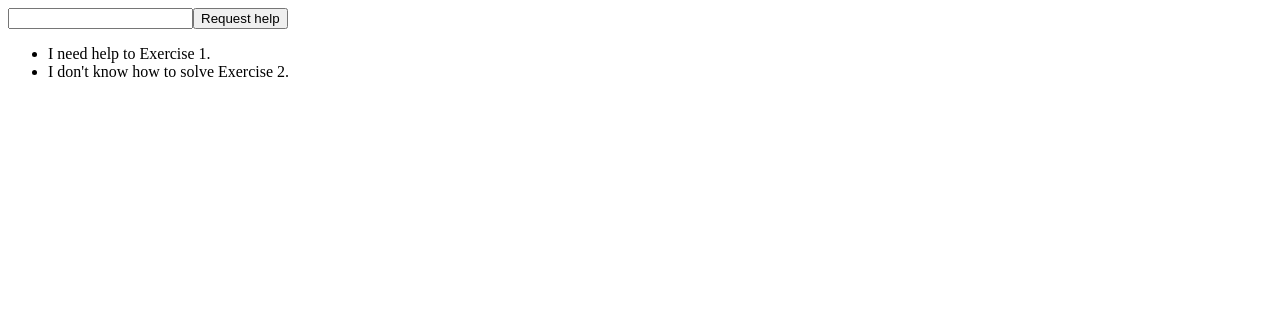
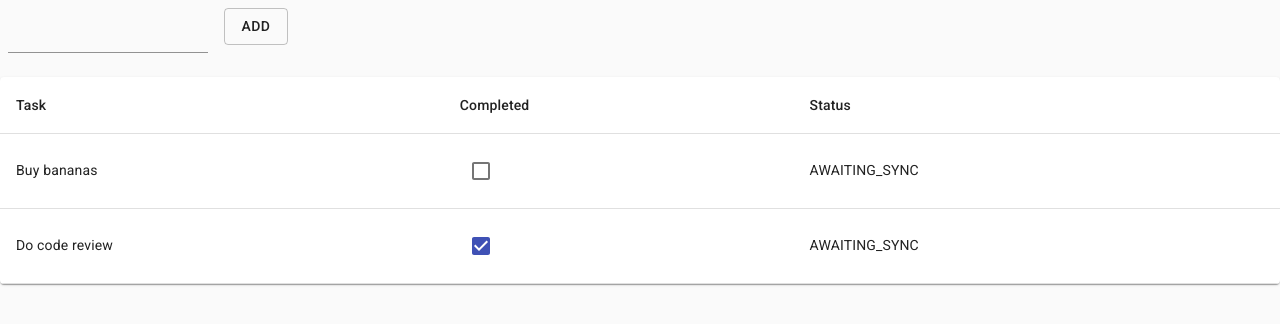
Before and after one commit to tahkojuusto/yata, a React app: page / in a window 1280 px wide. Built offline with nearby package versions, Linux system fonts and the light colour scheme.

Commit message:
Add completed toggle

```diff
--- a/package.json
+++ b/package.json
@@ -3,6 +3,7 @@
   "version": "0.1.0",
   "private": true,
   "dependencies": {
+    "@material-ui/core": "^4.4.0",
     "react": "^16.9.0",
     "react-dom": "^16.9.0",
     "react-redux": "^7.1.0",
--- a/public/index.html
+++ b/public/index.html
@@ -3,7 +3,6 @@
   <head>
     <meta charset="utf-8" />
     <link rel="shortcut icon" href="%PUBLIC_URL%/favicon.ico" />
-    <meta name="viewport" content="width=device-width, initial-scale=1" />
     <meta name="theme-color" content="#000000" />
     <!--
       manifest.json provides metadata used when your web app is installed on a
@@ -19,6 +18,18 @@
       work correctly both with client-side routing and a non-root public URL.
       Learn how to configure a non-root public URL by running `npm run build`.
     -->
+    <link
+      rel="stylesheet"
+      href="https://fonts.googleapis.com/css?family=Roboto:300,400,500,700&display=swap"
+    />
+    <link
+      rel="stylesheet"
+      href="https://fonts.googleapis.com/icon?family=Material+Icons"
+    />
+    <meta
+      name="viewport"
+      content="minimum-scale=1, initial-scale=1, width=device-width, shrink-to-fit=no"
+    />
     <title>Reksi</title>
   </head>
   <body>
--- a/src/actions/index.js
+++ b/src/actions/index.js
@@ -3,7 +3,15 @@ import uuidv4 from 'uuid/v4';
 export const addTask = description => ({
   type: 'ADD_TASK',
   id: uuidv4(),
+  status: 'AWAITING_SYNC',
+  completed: false,
   description,
+});
+
+export const toggleCompleted = (id, completed) => ({
+  type: 'TOGGLE_COMPLETED',
+  id,
+  completed,
 });
 
 export const setVisibilityFilter = filter => ({
@@ -14,3 +22,9 @@ export const setVisibilityFilter = filter => ({
 export const VisibilityFilters = {
   SHOW_ALL: 'SHOW_ALL',
 };
+
+export const Status = {
+  AWAITING_SYNC: 'AWAITING_SYNC',
+  SYNC_OK: 'SYNC_OK',
+  SYNC_ERROR: 'SYNC_ERROR',
+};
--- a/src/components/TaskList.js
+++ b/src/components/TaskList.js
@@ -1,22 +1,87 @@
 import React from 'react';
+import { connect } from 'react-redux';
+import { toggleCompleted } from '../actions';
 import PropTypes from 'prop-types';
-import Task from './Task';
+import { makeStyles } from '@material-ui/core/styles';
+import Table from '@material-ui/core/Table';
+import TableBody from '@material-ui/core/TableBody';
+import TableCell from '@material-ui/core/TableCell';
+import TableHead from '@material-ui/core/TableHead';
+import TableRow from '@material-ui/core/TableRow';
+import Paper from '@material-ui/core/Paper';
+import Checkbox from '@material-ui/core/Checkbox';
 
-const TaskList = ({ tasks }) => (
-  <ul>
-    {tasks.map(task => (
-      <Task key={task.id} {...task} />
-    ))}
-  </ul>
-);
+const useStyles = makeStyles(theme => ({
+  root: {
+    width: '100%',
+    marginTop: theme.spacing(3),
+    overflowX: 'auto',
+  },
+  table: {
+    minWidth: 200,
+  },
+}));
+
+const TaskList = ({ tasks, toggleCompleted: _toggleCompleted }) => {
+  const classes = useStyles();
+
+  const toggleCompleted = (e, id, completed) => {
+    e.preventDefault();
+    const task = tasks.find(task => task.id === id);
+    if (!task || task.completed === completed) {
+      return;
+    }
+
+    _toggleCompleted(id, completed);
+  };
+
+  return (
+    <Paper className={classes.root}>
+      <Table className={classes.table}>
+        <TableHead>
+          <TableRow>
+            <TableCell>Task</TableCell>
+            <TableCell>Completed</TableCell>
+            <TableCell>Status</TableCell>
+          </TableRow>
+        </TableHead>
+        <TableBody>
+          {tasks.map(task => (
+            <TableRow>
+              <TableCell>{task.description}</TableCell>
+              <TableCell>
+                <Checkbox
+                  color="primary"
+                  checked={task.completed}
+                  onChange={e => toggleCompleted(e, task.id, !task.completed)}
+                  value={task.completed}
+                />
+              </TableCell>
+              <TableCell>{task.status}</TableCell>
+            </TableRow>
+          ))}
+        </TableBody>
+      </Table>
+    </Paper>
+  );
+};
 
 TaskList.propTypes = {
   tasks: PropTypes.arrayOf(
     PropTypes.shape({
       id: PropTypes.string.isRequired,
       description: PropTypes.string.isRequired,
+      completed: PropTypes.bool.isRequired,
+      status: PropTypes.oneOf(['AWAITING_SYNC', 'SYNC_OK']).isRequired,
     }).isRequired
   ).isRequired,
 };
 
-export default TaskList;
+const mapDispatchToProps = {
+  toggleCompleted,
+};
+
+export default connect(
+  null,
+  mapDispatchToProps
+)(TaskList);
--- a/src/containers/AddTask.js
+++ b/src/containers/AddTask.js
@@ -1,13 +1,38 @@
 import React from 'react';
+import { makeStyles } from '@material-ui/core/styles';
+import Button from '@material-ui/core/Button';
+import Input from '@material-ui/core/Input';
 import { connect } from 'react-redux';
 import { addTask } from '../actions';
 
+const useStyles = makeStyles(theme => ({
+  button: {
+    margin: theme.spacing(1),
+  },
+  input: {
+    display: 'none',
+  },
+  container: {
+    display: 'flex',
+    flexWrap: 'wrap',
+  },
+  textField: {
+    marginLeft: theme.spacing(1),
+    marginRight: theme.spacing(1),
+    width: 200,
+  },
+}));
+
 const AddTask = props => {
+  const classes = useStyles();
   let input;
 
   return (
     <div>
       <form
+        className={classes.container}
+        noValidate
+        autoComplete="off"
         onSubmit={e => {
           e.preventDefault();
           if (!input.value.trim()) {
@@ -17,8 +42,15 @@ const AddTask = props => {
           input.value = '';
         }}
       >
-        <input ref={node => (input = node)} />
-        <button type="submit">Request help</button>
+        <Input
+          className={classes.textField}
+          margin="normal"
+          label="Add todo item here"
+          inputRef={node => (input = node)}
+        />
+        <Button variant="outlined" className={classes.button} type="submit">
+          Add
+        </Button>
       </form>
     </div>
   );
--- a/src/index.js
+++ b/src/index.js
@@ -1,4 +1,5 @@
 import React from 'react';
+import CssBaseline from '@material-ui/core/CssBaseline';
 import { render } from 'react-dom';
 import { Provider } from 'react-redux';
 import { createStore } from 'redux';
@@ -12,7 +13,10 @@ const store = createStore(
 
 render(
   <Provider store={store}>
-    <App />
+    <React.Fragment>
+      <CssBaseline />
+      <App />
+    </React.Fragment>
   </Provider>,
   document.getElementById('root')
 );
--- a/src/reducers/tasks.js
+++ b/src/reducers/tasks.js
@@ -1,11 +1,17 @@
+import { Status } from '../actions';
+
 const initialState = [
   {
-    id: '59cfcd48-5e73-4476-b2ed-b4160a0cbdef',
-    description: 'I need help to Exercise 1.',
+    id: '1',
+    description: 'Buy bananas',
+    completed: false,
+    status: 'AWAITING_SYNC',
   },
   {
-    id: '86723077-8c0f-4ef3-9d8e-6296a703c199',
-    description: "I don't know how to solve Exercise 2.",
+    id: '2',
+    description: 'Do code review',
+    completed: true,
+    status: 'AWAITING_SYNC',
   },
 ];
 
@@ -16,9 +22,20 @@ const tasks = (state = initialState, action) => {
         ...state,
         {
           id: action.id,
+          status: Status.AWAITING_SYNC,
+          completed: false,
           description: action.description,
         },
       ];
+    case 'TOGGLE_COMPLETED':
+      return state.map(task =>
+        task.id === action.id
+          ? {
+              ...task,
+              completed: action.completed,
+            }
+          : task
+      );
     default:
       return state;
   }
```
Also changed, not shown: src/components/Task.js (deleted, +0 -10 lines), 1 other file.
